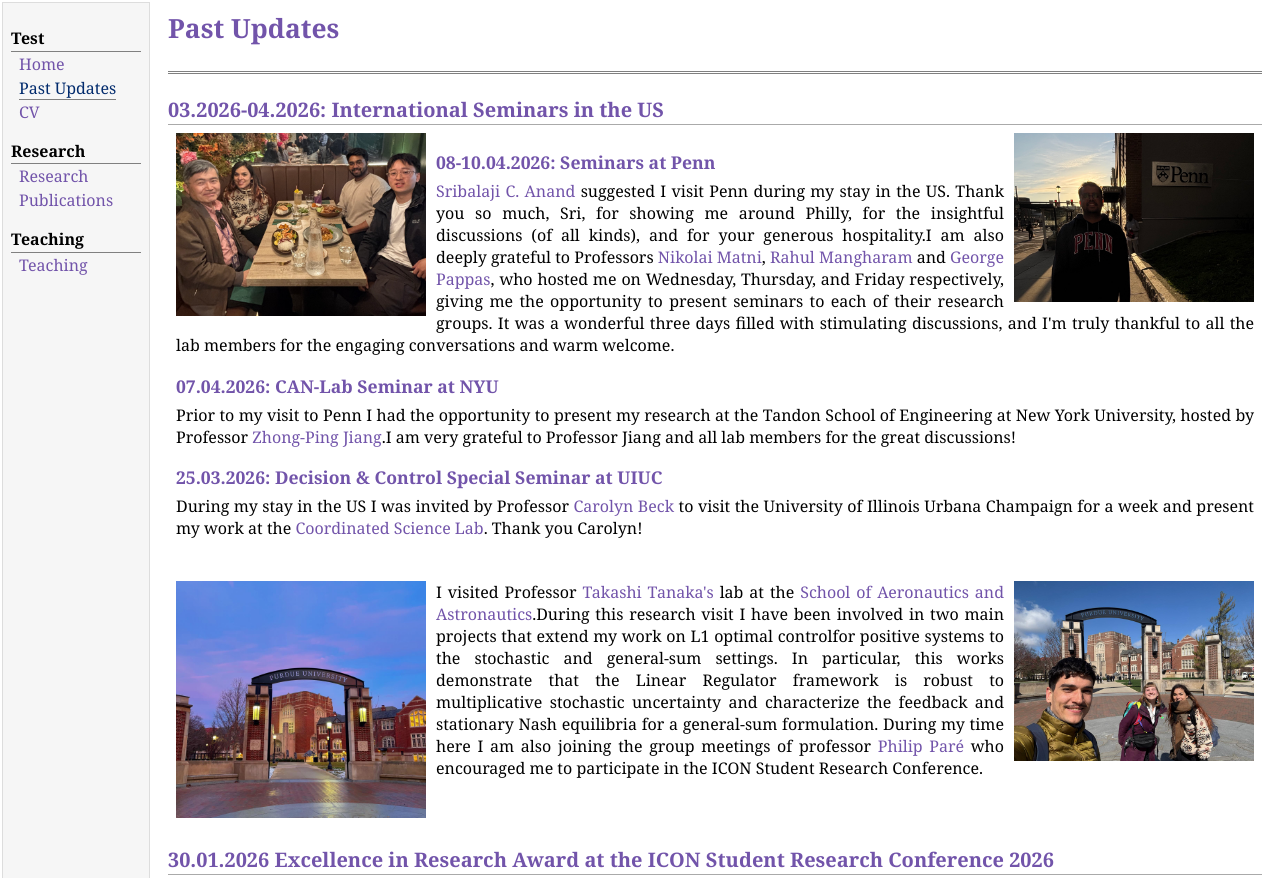
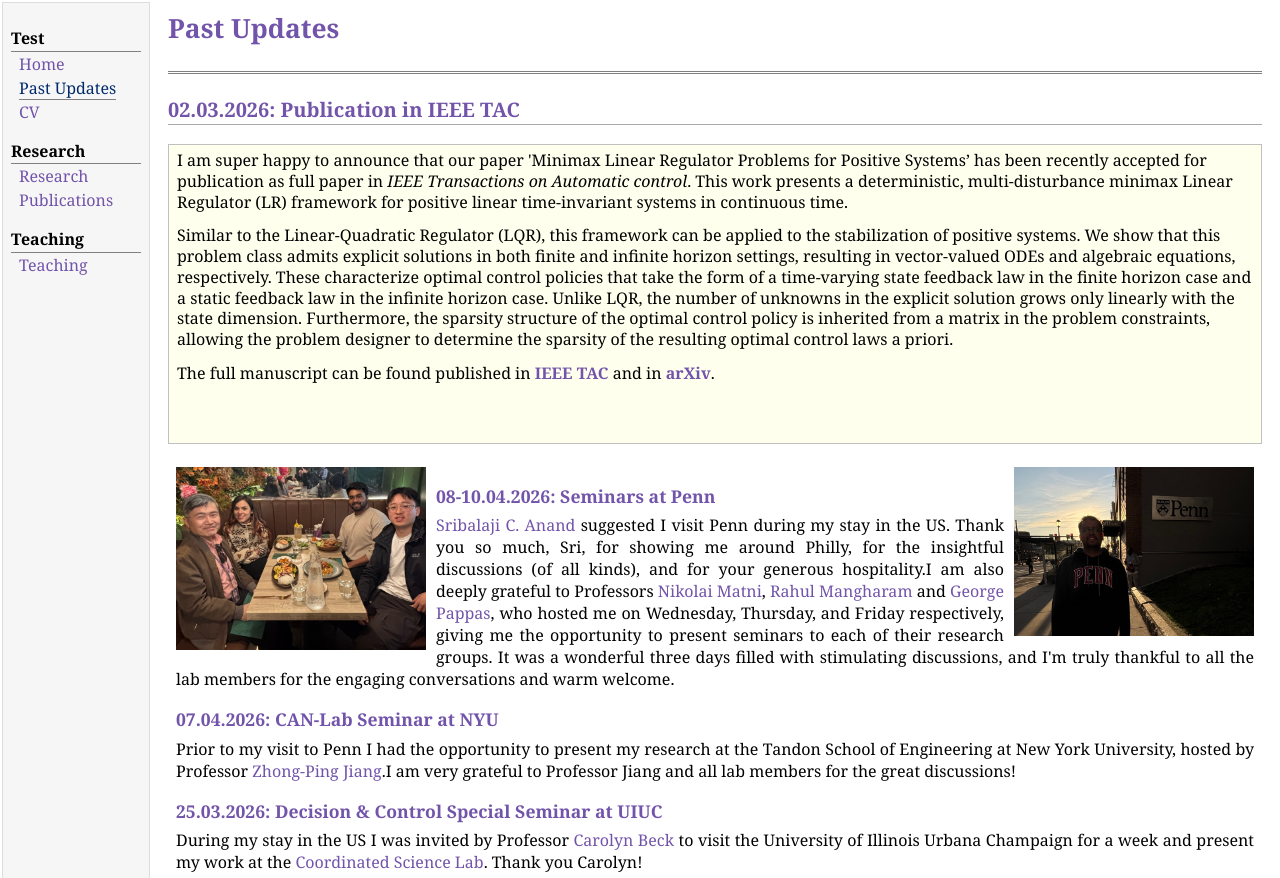
Before and after one commit to albagurpegui/albagurpegui.github.io, a plain HTML site: page pastupdates.html in a window 1280 px wide. Shown: the top 878 px of the page. Drawn offline with Linux system fonts and the light colour scheme.

Commit message:
updates4

```diff
--- a/pastupdates.html
+++ b/pastupdates.html
@@ -26,7 +26,21 @@
 <h1>Past Updates</h1>
 <div id="subtitle">&nbsp;&nbsp;&nbsp;</div>
 </div>
-<h2>03.2026-04.2026: International Seminars in the US</h2>
+<h2>02.03.2026: Publication in IEEE TAC </h2>
+<div class="infoblock">
+<div class="blockcontent">
+<p>I am super happy to announce that our paper 'Minimax Linear Regulator Problems for
+Positive Systems&rsquo; has been recently accepted for publication as full paper in
+<i>IEEE Transactions on Automatic control</i>. This work presents a deterministic,
+multi-disturbance minimax Linear Regulator (LR) framework for positive linear
+time-invariant systems in continuous time. </p>
+<p>Similar to the Linear-Quadratic Regulator (LQR), this framework can be applied to the stabilization of positive systems. We show that this problem class admits explicit solutions in both finite and infinite horizon settings, resulting in vector-valued ODEs and algebraic equations, respectively.
+These characterize optimal control policies that take the form of a time-varying state feedback law in the finite horizon case and a static feedback law in the
+infinite horizon case. Unlike LQR, the number of unknowns in the explicit solution grows only linearly with the state dimension. Furthermore, the sparsity structure of the optimal
+control policy is inherited from a matrix in the problem constraints, allowing the problem designer to determine the sparsity of the resulting optimal control laws a priori.</p>
+<p>The full manuscript can be found published in <a href="https://ieeexplore.ieee.org/document/11430578"><b>IEEE TAC</b></a> and in <a href="https://arxiv.org/pdf/2411.04809"><b>arXiv</b></a>.</p>
+<p><br /><br /></p>
+</div></div>
 <table id="TABLE_RESEARCH">
 <tr class="r1"><td class="c1"><img src="images/NYU.JPG" width="250px" style="float: left; padding-right: 10px;">
 <img src="images/SRI.jpg" width="240px" style="float: right; padding-left: 10px;">
@@ -68,7 +82,7 @@ In this thesis, I consolidate the optimal control framework I have been investig
 </td></tr></table>
 <div id="footer">
 <div id="footer-text">
-Page generated 2026-11-16 15:41:35 CET, by <a href="http://jemdoc.jaboc.net/">jemdoc</a>.
+Page generated 2026-11-16 15:47:37 CET, by <a href="http://jemdoc.jaboc.net/">jemdoc</a>.
 </div>
 </div>
 </td>
```
Also changed, not shown: index.html (+1 -8 lines).
